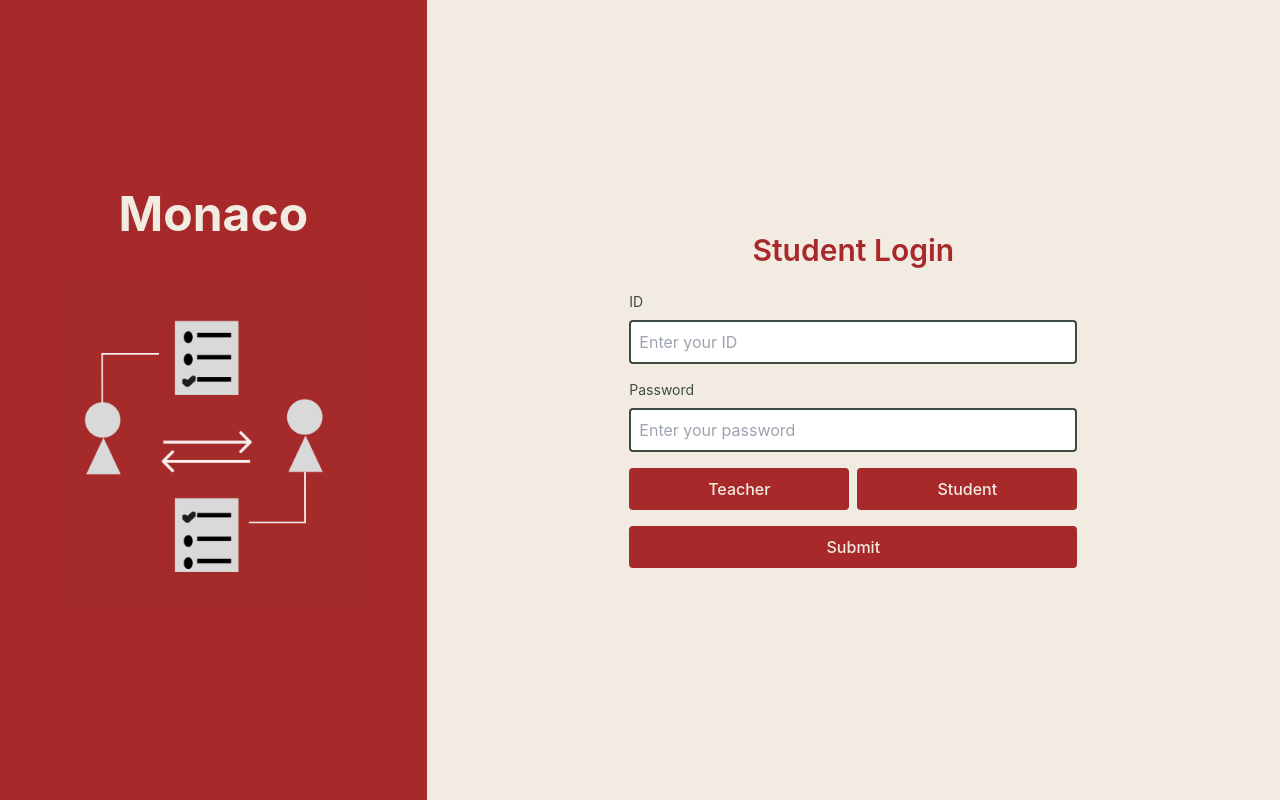
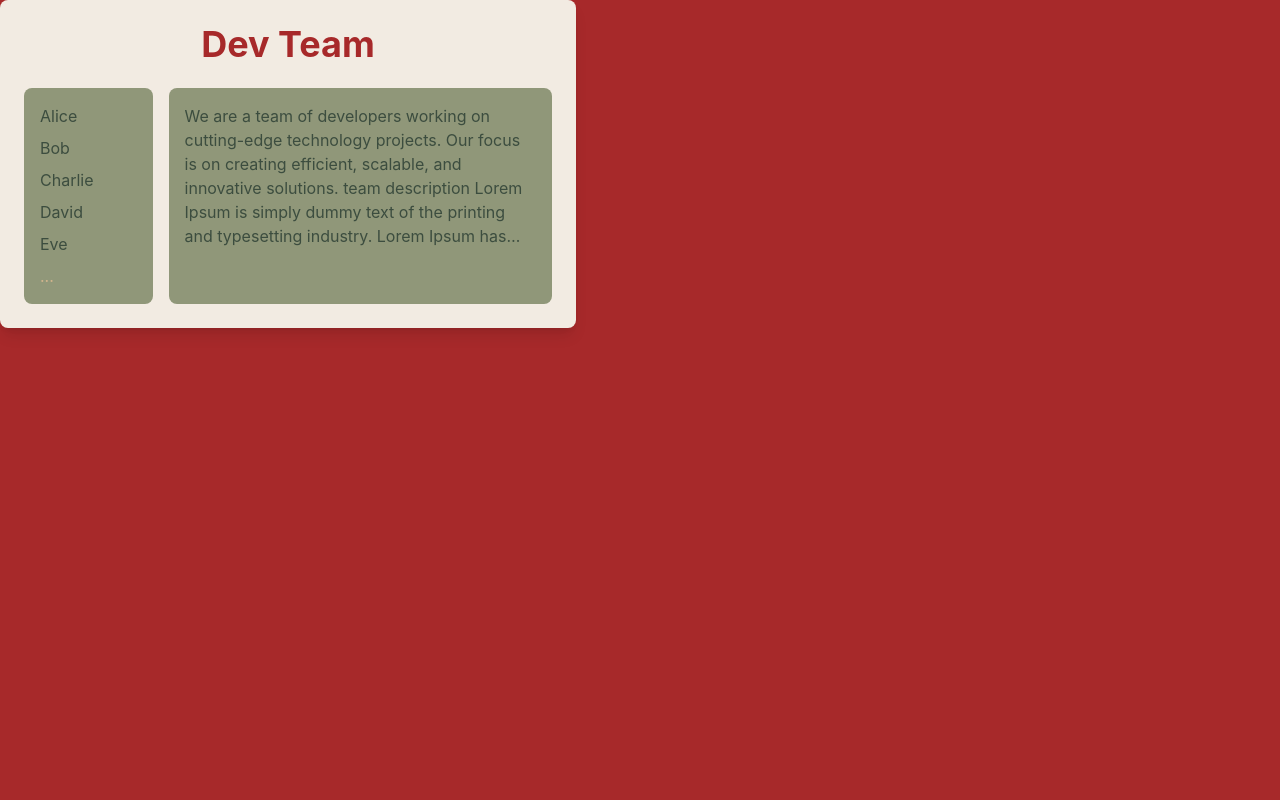
Before and after one commit to kxrur/Pear_Assessment, a React (Vite) app in the folder front/: page / in a window 1280 px wide. Built offline with nearby package versions, Linux system fonts and the light colour scheme.

Commit message:
added preview component

```diff
--- a/front/src/App.tsx
+++ b/front/src/App.tsx
@@ -5,6 +5,7 @@ import LoginStudent from './components/views/login/student'
 import RegisterStudent from './components/views/registration/student'
 import RegisterTeacher from './components/views/registration/teacher'
 import Success from './components/views/success'
+import { TeamPreview } from './components/views/team/TeamPreview';
 function App() {
 
   return (
@@ -12,8 +13,6 @@ function App() {
       <div className='bg-background h-screen w-dvw'>
 
         <Routes>
-                {/* Default Route - When user accesses the root URL, show this component */}
-                <Route path="/" element={<LoginStudent />} />
           <Route path="/teacher"
             element={
               <>
@@ -31,11 +30,21 @@ function App() {
               </>
             }
           />
-
           <Route path="/success"
             element={
               <>
                 <Success />
+              </>
+            }
+          />
+          <Route path="/"
+            element={
+              <>
+                <TeamPreview
+                  teamName="Dev Team"
+                  teamMembers={['Alice', 'Bob', 'Charlie', 'David', 'Eve', 'Frank']}
+                  teamDescription="We are a team of developers working on cutting-edge technology projects. Our focus is on creating efficient, scalable, and innovative solutions. team description Lorem Ipsum is simply dummy text of the printing and  typesetting industry. Lorem Ipsum has been the industry's standard dummy text ever since the 1500s, when an unknown printer took a galley of  type and scrambled it to make a type specimen book. "
+                />
               </>
             }
           />
--- /dev/null
+++ b/front/src/components/views/team/TeamPreview.tsx
@@ -0,0 +1,44 @@
+import React from 'react';
+
+interface TeamProps {
+  teamName: string;
+  teamMembers: string[];
+  teamDescription: string;
+}
+
+export const TeamPreview: React.FC<TeamProps> = ({
+  teamName,
+  teamMembers,
+  teamDescription,
+}) => {
+  return (
+    <div className="flex flex-col items-center p-6 bg-accent max-w-xl rounded-lg shadow-lg ">
+      <h1 className="text-4xl font-bold text-background mb-6">{teamName}</h1>
+      <div className="flex flex-row space-x-4 h-full max-w-xl ">
+        {/* Team Members List */}
+        <div className="w-1/4 bg-foreground p-4 rounded-lg overflow-auto">
+          {teamMembers.length ? (
+            <ul className="space-y-2">
+              {teamMembers.slice(0, 5).map((member, index) => (
+                <li key={index} className="text-highlight">
+                  {member}
+                </li>
+              ))}
+              {teamMembers.length > 5 && (
+                <li className="text-secondary">...</li>
+              )}
+            </ul>
+          ) : (
+            <p>No members available.</p>
+          )}
+        </div>
+        {/* Team Description */}
+        <div className="w-3/4 bg-foreground p-4 rounded-lg ">
+          <p className="text-highlight text-ellipsis overflow-hidden line-clamp-6">
+            {teamDescription}
+          </p>
+        </div>
+      </div>
+    </div>
+  );
+};
```
Lines whose indentation alone changed are shown as unchanged.
